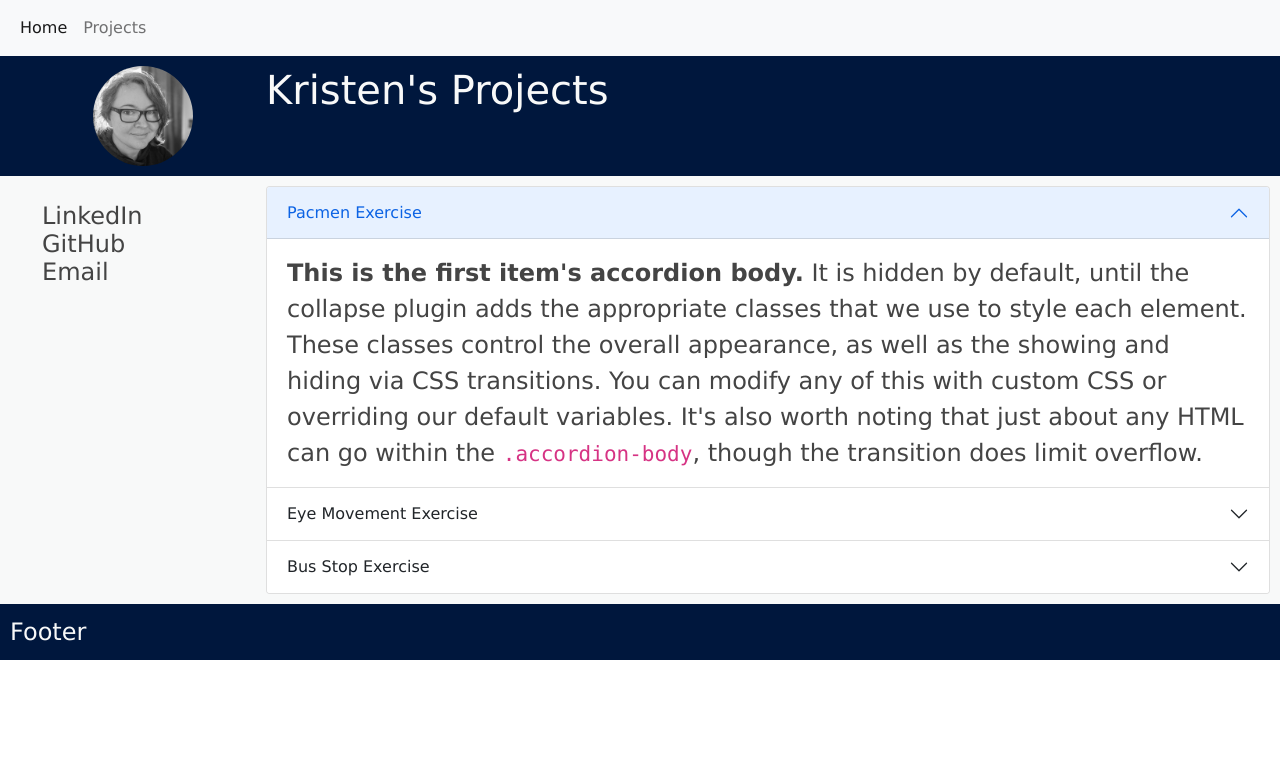
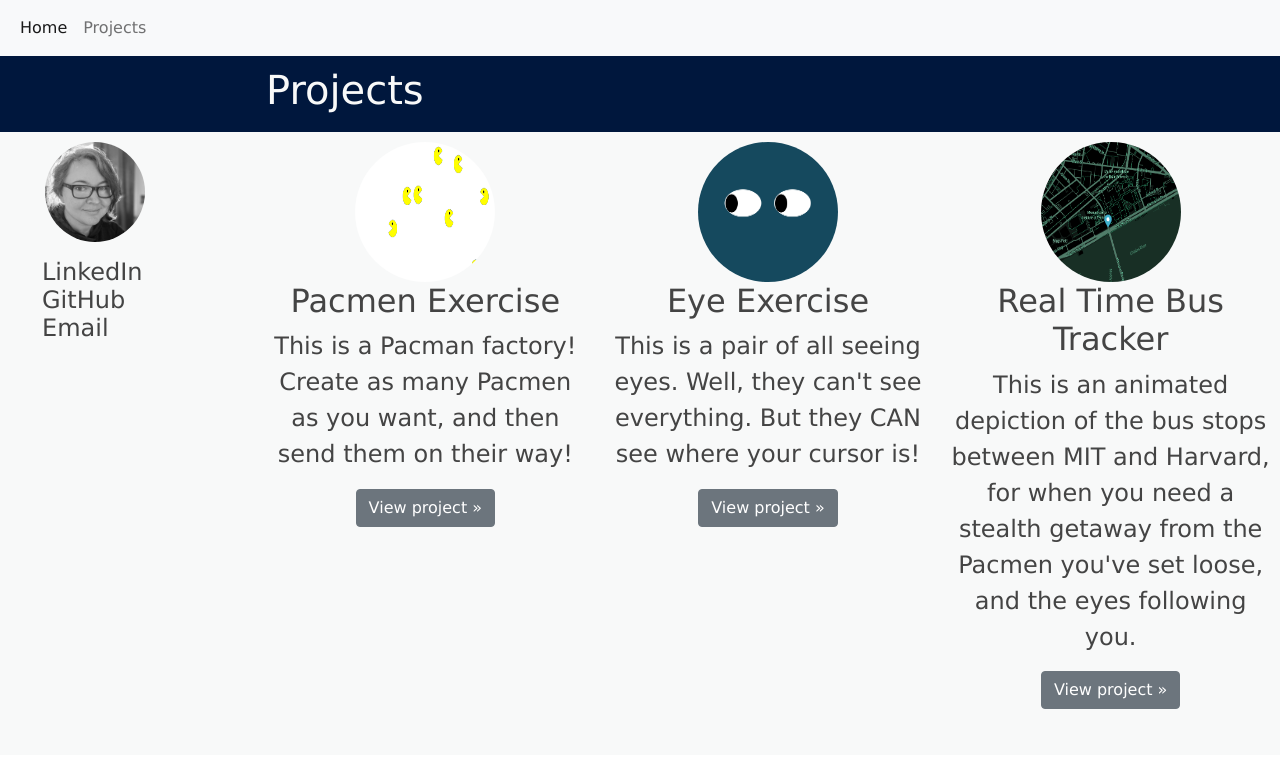
Before and after one commit to kristenacharya/kristenacharya.github.io, a plain HTML site: page projects.html in a window 1280 px wide. Drawn offline with nearby package versions, Linux system fonts and the light colour scheme.

Commit message:
Add files via upload

```diff
--- a/projects.html
+++ b/projects.html
@@ -3,7 +3,7 @@
 
 <head>
     <!-- JavaScript Bundle with Popper -->
-<script src="https://cdn.jsdelivr.net/npm/bootstrap@5.0.0-beta2/dist/js/bootstrap.bundle.min.js" integrity="sha384-b5kHyXgcpbZJO/tY9Ul7kGkf1S0CWuKcCD38l8YkeH8z8QjE0GmW1gYU5S9FOnJ0" crossorigin="anonymous"></script>
+    <script src="https://cdn.jsdelivr.net/npm/bootstrap@5.0.0-beta2/dist/js/bootstrap.bundle.min.js" integrity="sha384-b5kHyXgcpbZJO/tY9Ul7kGkf1S0CWuKcCD38l8YkeH8z8QjE0GmW1gYU5S9FOnJ0" crossorigin="anonymous"></script>
     <link href="https://cdn.jsdelivr.net/npm/bootstrap@5.0.0-beta2/dist/css/bootstrap.min.css" rel="stylesheet" integrity="sha384-BmbxuPwQa2lc/FVzBcNJ7UAyJxM6wuqIj61tLrc4wSX0szH/Ev+nYRRuWlolflfl" crossorigin="anonymous">
     <link rel="stylesheet" href="./styles.css">
 </head>
@@ -26,10 +26,11 @@
         </div>
       </nav>
     <div class="wrapper">
-        <div class="box photo"><img src="images/T946CQYKS-U95MBGV9U-7173f9765667-512.jpg"></div>
-        <div class="box header"><h1>Kristen's Projects</h1></div>
+        <div class="box photo"></div>
+        <div class="box header"><h1>Projects</h1></div>
         <div class="box sidebar">
             <p>
+                <img id="bio-image" src="images/T946CQYKS-U95MBGV9U-7173f9765667-512.jpg">
                 <ul id="sidebar-list">
                     <li>LinkedIn</li>
                     <li>GitHub</li>
@@ -38,48 +39,31 @@
             </p>
         </div>
         <div class="box content">
-            <div id="bio">
-                <div class="accordion" id="accordionExample">
-                    <div class="accordion-item">
-                      <h2 class="accordion-header" id="headingOne">
-                        <button class="accordion-button" type="button" data-bs-toggle="collapse" data-bs-target="#collapseOne" aria-expanded="true" aria-controls="collapseOne">
-                          Pacmen Exercise
-                        </button>
-                      </h2>
-                      <div id="collapseOne" class="accordion-collapse collapse show" aria-labelledby="headingOne" data-bs-parent="#accordionExample">
-                        <div class="accordion-body">
-                          <strong>This is the first item's accordion body.</strong> It is hidden by default, until the collapse plugin adds the appropriate classes that we use to style each element. These classes control the overall appearance, as well as the showing and hiding via CSS transitions. You can modify any of this with custom CSS or overriding our default variables. It's also worth noting that just about any HTML can go within the <code>.accordion-body</code>, though the transition does limit overflow.
-                        </div>
-                      </div>
-                    </div>
-                    <div class="accordion-item">
-                      <h2 class="accordion-header" id="headingTwo">
-                        <button class="accordion-button collapsed" type="button" data-bs-toggle="collapse" data-bs-target="#collapseTwo" aria-expanded="false" aria-controls="collapseTwo">
-                          Eye Movement Exercise
-                        </button>
-                      </h2>
-                      <div id="collapseTwo" class="accordion-collapse collapse" aria-labelledby="headingTwo" data-bs-parent="#accordionExample">
-                        <div class="accordion-body">
-                          <strong>This is the second item's accordion body.</strong> It is hidden by default, until the collapse plugin adds the appropriate classes that we use to style each element. These classes control the overall appearance, as well as the showing and hiding via CSS transitions. You can modify any of this with custom CSS or overriding our default variables. It's also worth noting that just about any HTML can go within the <code>.accordion-body</code>, though the transition does limit overflow.
-                        </div>
-                      </div>
-                    </div>
-                    <div class="accordion-item">
-                      <h2 class="accordion-header" id="headingThree">
-                        <button class="accordion-button collapsed" type="button" data-bs-toggle="collapse" data-bs-target="#collapseThree" aria-expanded="false" aria-controls="collapseThree">
-                          Bus Stop Exercise
-                        </button>
-                      </h2>
-                      <div id="collapseThree" class="accordion-collapse collapse" aria-labelledby="headingThree" data-bs-parent="#accordionExample">
-                        <div class="accordion-body">
-                          <strong>This is the third item's accordion body.</strong> It is hidden by default, until the collapse plugin adds the appropriate classes that we use to style each element. These classes control the overall appearance, as well as the showing and hiding via CSS transitions. You can modify any of this with custom CSS or overriding our default variables. It's also worth noting that just about any HTML can go within the <code>.accordion-body</code>, though the transition does limit overflow.
-                        </div>
-                      </div>
-                    </div>
-                  </div>
-            </div>
+            <div class="row" id="projects">
+                <div class="col-lg-4">
+                  <img class="circle" src="images/pacmen.png" />
+
+                  <h2>Pacmen Exercise</h2>
+                  <p>This is a Pacman factory! Create as many Pacmen as you want, and then send them on their way!</p>
+                  <p><a class="btn btn-secondary" href="https://kristenacharya.github.io/pacmen/">View project »</a></p>
+                </div><!-- /.col-lg-4 -->
+                <div class="col-lg-4">
+                    <img class="circle" src="images/eyes.png" />
+
+                  <h2>Eye Exercise</h2>
+                  <p>This is a pair of all seeing eyes. Well, they can't see everything. But they CAN see where your cursor is!</p>
+                  <p><a class="btn btn-secondary" href="https://kristenacharya.github.io/eye-movement/">View project »</a></p>
+                </div><!-- /.col-lg-4 -->
+                <div class="col-lg-4">
+                    <img class="circle" src="images/bus.png" />
+
+                  <h2>Real Time Bus Tracker</h2>
+                  <p>This is an animated depiction of the bus stops between MIT and Harvard, for when you need a stealth getaway from the Pacmen you've set loose, and the eyes following you.</p>
+                  <p><a class="btn btn-secondary" href="https://kristenacharya.github.io/bus-stops/">View project »</a></p>
+                </div><!-- /.col-lg-4 -->
+              </div>
         </div>
-        <div class="box footer">Footer</div>
+        <div class="box footer"></div>
     </div>
 </body>
 
--- a/styles.css
+++ b/styles.css
@@ -47,15 +47,24 @@ body {
       line-height: 28px;
   }
 
-  .photo img {
+  #projects {
+      text-align:center;
+  }
+
+  #bio-image {
     height: 100px;
     border-radius: 50px;
-    margin-left: 35%;
+    margin-left: 15%;
+  }
+
+  .circle {
+    height:140px;
+    width:140px;
+    border-radius:70px;
   }
 
   .header,
-  .photo,
-  .footer {
+  .photo {
     background-color: #00173d;
     color: #F8F9F9;
   }
```
Also changed, not shown: index.html (+6 -5 lines), images/bus.png (added), images/eyes.png (added), images/pacmen.png (added).
